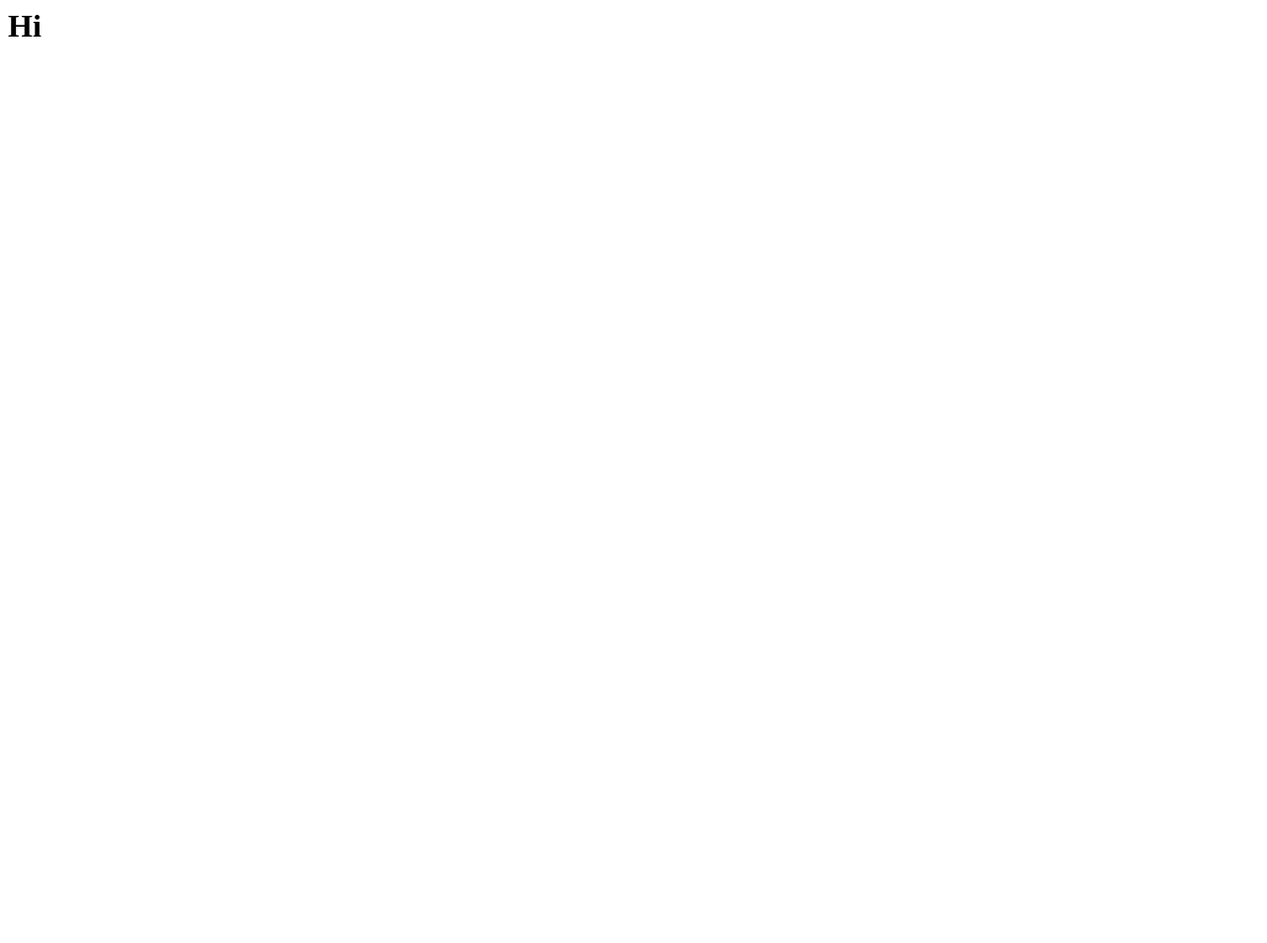
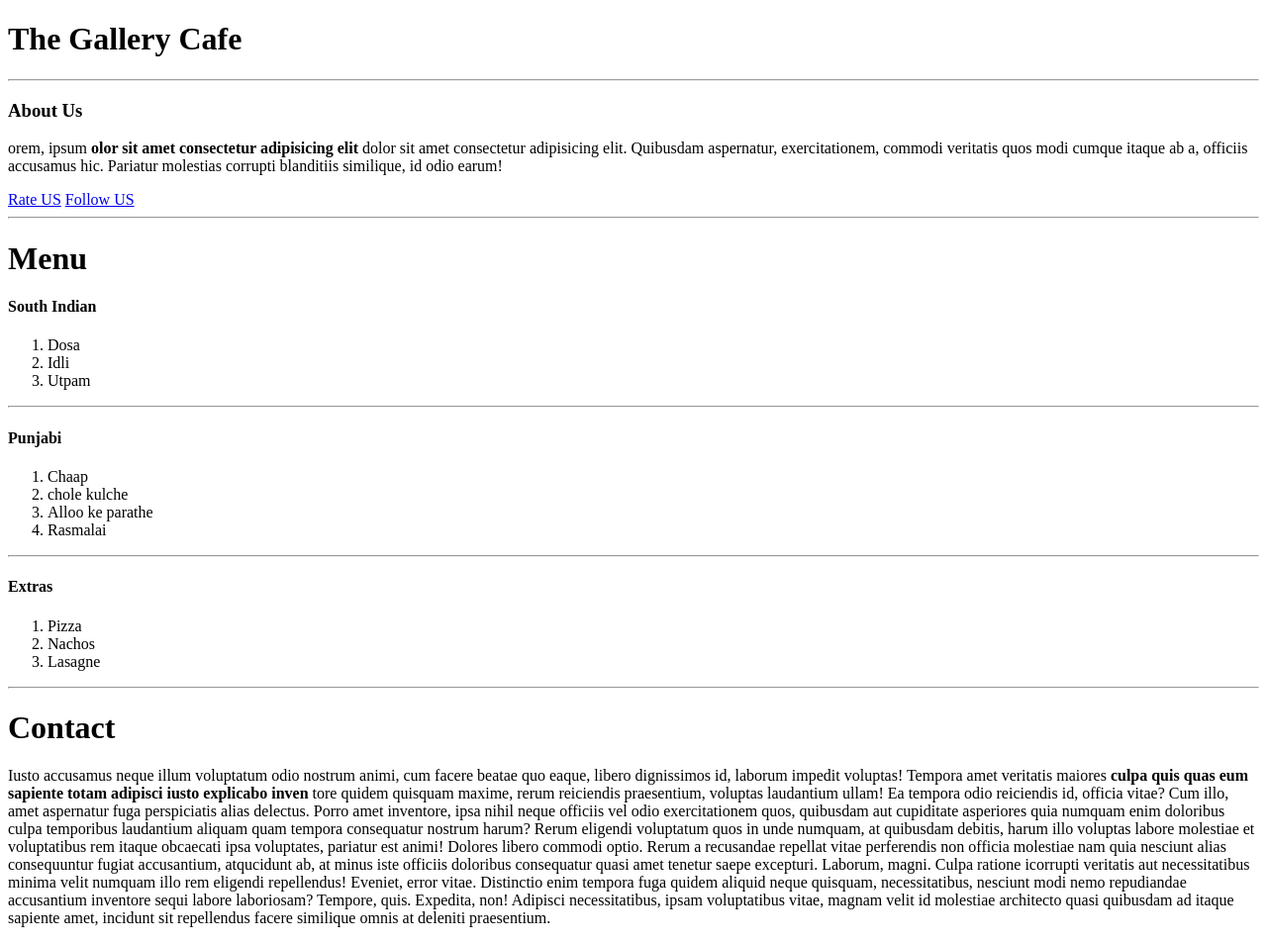
Before and after one commit to dotadityatomar/webdevadi, a plain HTML site: page CafgalHW1.html in a window 1280 px wide. Shown: the whole page at 99% size. Before the commit the page ends 800 px from the top, so only its background shows below. Drawn offline with Linux system fonts and the light colour scheme.

Commit message:
HTML HOME work1

```diff
--- a/CafgalHW1.html
+++ b/CafgalHW1.html
@@ -1,4 +1,53 @@
-<html>
-    <h1>Hi </h1>
-
-</html>
+<!DOCTYPE html>
+<html lang="en">
+<head>
+    <meta charset="UTF-8">
+    <meta name="viewport" content="width=device-width, initial-scale=1.0">
+    <title>Document</title>
+</head>
+<body>
+    <h1>The Gallery Cafe</h1>
+    <hr/>
+    <h3>About Us </h3>
+    <p>orem, ipsum <b>olor sit amet consectetur adipisicing elit </b> dolor sit amet consectetur adipisicing elit. Quibusdam aspernatur, exercitationem, commodi veritatis quos modi cumque itaque ab a, officiis accusamus hic. Pariatur molestias corrupti blanditiis similique, id odio earum!</p>
+    <a href= "gallery_cafe.html">Rate US</a> <a href= "gallery_cafe.html">Follow US</a>
+    <hr/>
+    <h1><b>Menu</b></h1>
+    <h4>South Indian</h4>
+    <ol>
+        <li>Dosa</li>
+        <li>Idli</li>
+        <li>Utpam</li>
+    </ol>
+    <hr/>
+    <h4>Punjabi</h4>
+    <ol>
+    <li>Chaap</li>
+    <li>chole kulche</li>
+    <li>Alloo ke parathe</li>
+    <li>Rasmalai</li>
+    </ol>
+    <hr/>
+    <h4>Extras</h4>
+    <ol>
+    <li>Pizza</li>
+    <li>Nachos</li>
+    <li>Lasagne</li>
+    </ol>
+    <hr/>
+    <h1><b>Contact</b></h1>
+    <p><Lorem ipsum dolor sit, amet consectetur adipisicing elit. <b>Iusto accusamus neque</b>
+        illum voluptatum odio nostrum animi, cum facere beatae quo eaque, libero dignissimos id,
+      laborum impedit voluptas! Tempora amet veritatis maiores <b>culpa quis quas eum sapiente totam adipisci iusto explicabo inven</b>
+      tore quidem quisquam maxime, rerum reiciendis praesentium, voluptas laudantium ullam! Ea
+      tempora odio reiciendis id, officia vitae? Cum illo, amet aspernatur fuga perspiciatis alias delectus. Porro amet inventore,
+      ipsa nihil neque officiis vel odio exercitationem quos, quibusdam aut cupiditate asperiores quia numquam enim doloribus culpa
+      temporibus laudantium aliquam quam tempora consequatur nostrum harum? Rerum eligendi voluptatum quos in unde numquam, at quibusdam
+       debitis, harum illo voluptas labore molestiae et voluptatibus rem itaque obcaecati ipsa voluptates, pariatur est animi! Dolores
+        libero commodi optio. Rerum a recusandae repellat vitae perferendis non officia molestiae nam quia nesciunt alias consequuntur
+         fugiat accusantium, atqucidunt ab, at minus iste officiis doloribus consequatur quasi amet tenetur saepe excepturi. Laborum,
+          magni. Culpa ratione icorrupti veritatis aut necessitatibus minima velit numquam illo rem eligendi repellendus! Eveniet,
+           error vitae. Distinctio enim tempora fuga quidem</b>  aliquid neque quisquam, necessitatibus, nesciunt modi nemo repudiandae
+           accusantium inventore sequi labore laboriosam? Tempore, quis. Expedita, non! Adipisci necessitatibus, ipsam voluptatibus vitae,
+           magnam velit id molestiae architecto quasi quibusdam ad itaque sapiente amet, incidunt sit
+        repellendus facere similique omnis at deleniti praesentium.</pr
```
